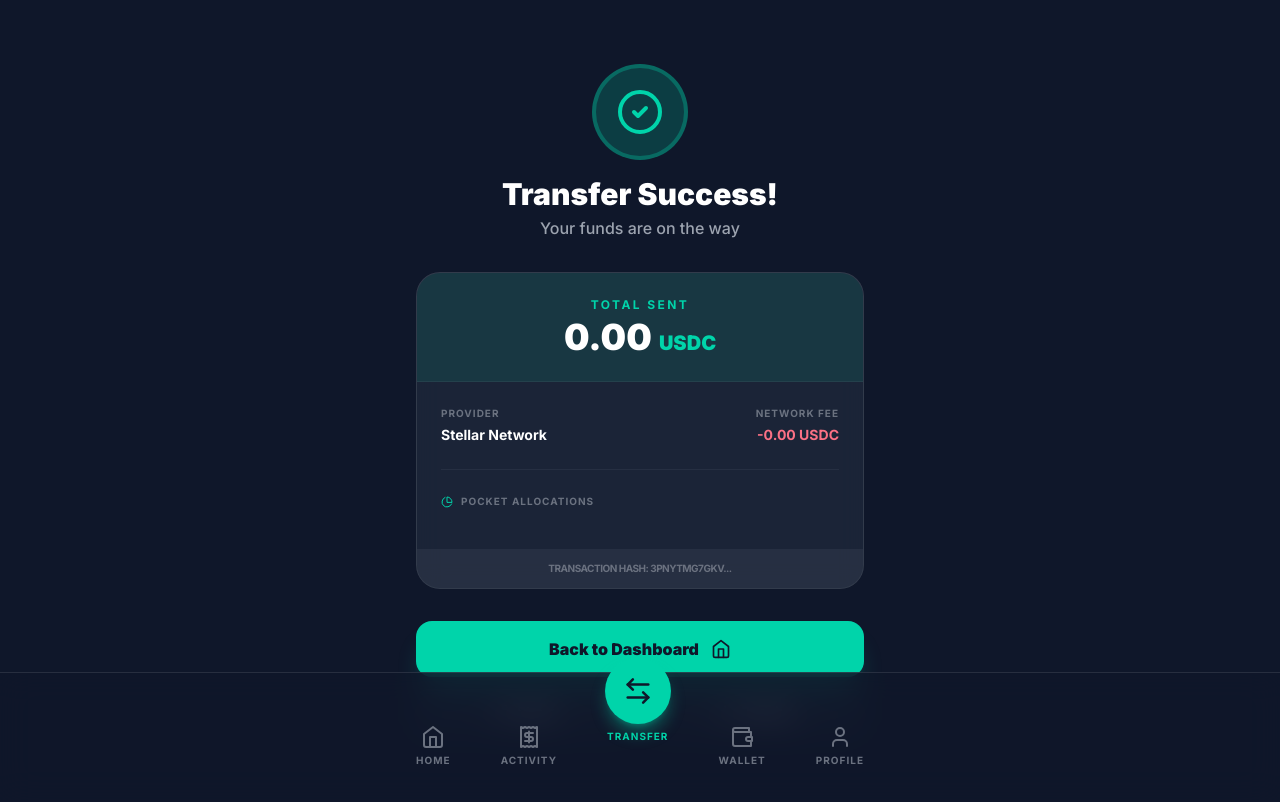
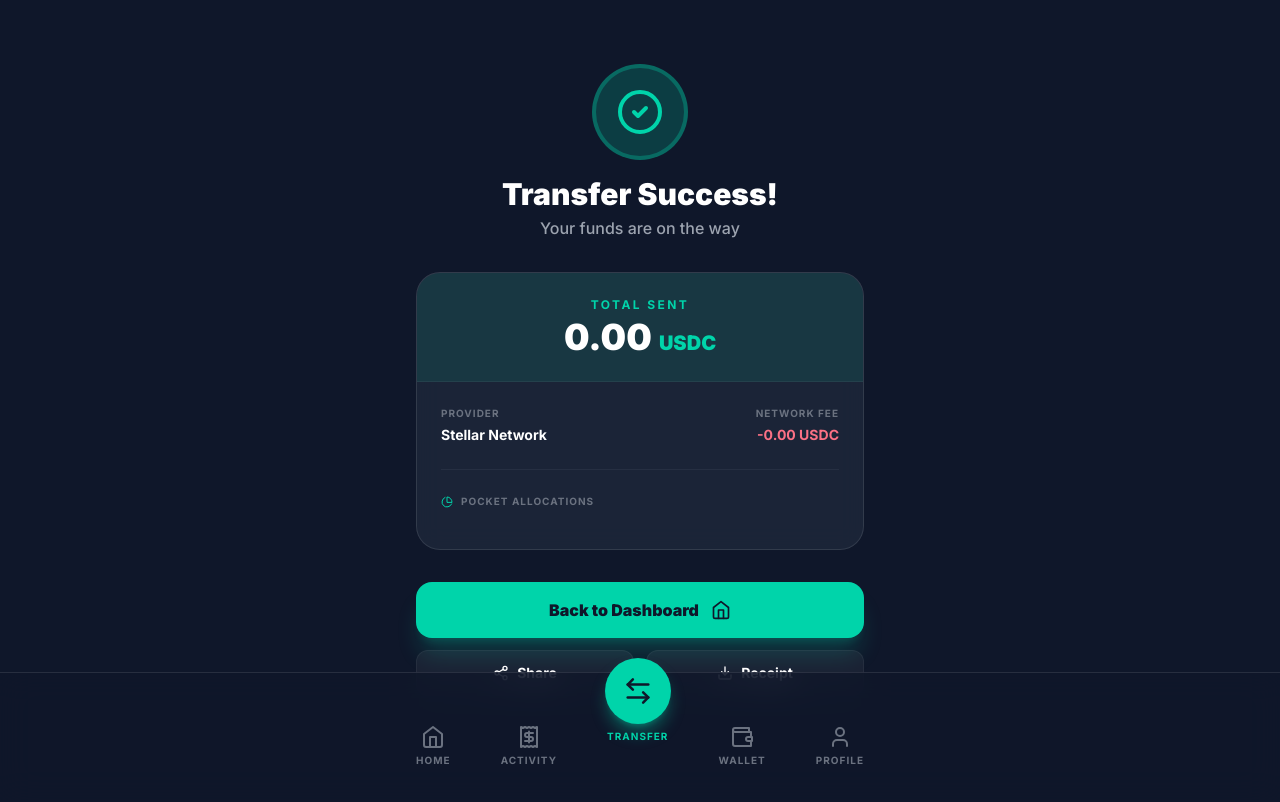
Before and after one commit to Jaey2003/KaChing, a Next.js app in the folder frontend/: page /success in a window 1280 px wide. Shown: the top 802 px of the page. Built offline with nearby package versions, Linux system fonts and the light colour scheme.

Commit message:
feat: add fee comparison component and successful transaction route for asset transfers

```diff
--- a/frontend/app/success/page.tsx
+++ b/frontend/app/success/page.tsx
@@ -35,6 +35,8 @@ export default function SuccessPage() {
       }
     }
   });
+
+  const hash = searchParams.get('hash') || '';
 
   return (
     <main className="min-h-screen bg-dark text-white p-6 pb-32">
@@ -121,10 +123,21 @@ export default function SuccessPage() {
             </div>
           </div>
 
-          {/* Bottom Badge */}
-          <div className="bg-white/5 p-3 text-center">
-            <p className="text-[10px] text-gray-500 font-bold uppercase tracking-tighter">Transaction Hash: {Math.random().toString(36).substring(2, 15).toUpperCase()}...</p>
-          </div>
+          {/* Bottom Badge - Explorer Link */}
+          {hash && (
+            <a
+              href={`https://stellar.expert/explorer/testnet/tx/${hash}`}
+              target="_blank"
+              rel="noopener noreferrer"
+              className="bg-white/5 p-4 text-center border-t border-white/5 hover:bg-white/10 transition-all flex items-center justify-center gap-2 group"
+            >
+              <div className="flex-1 overflow-hidden">
+                <p className="text-[10px] text-gray-500 font-bold uppercase tracking-widest group-hover:text-primary transition-colors">View on Explorer</p>
+                <p className="text-[10px] text-gray-400 font-mono truncate px-4">{hash}</p>
+              </div>
+              <ArrowRight size={14} className="text-gray-500 group-hover:text-primary -rotate-45" />
+            </a>
+          )}
         </motion.div>
 
         {/* Action Buttons */}
--- a/frontend/components/FeeComparison.tsx
+++ b/frontend/components/FeeComparison.tsx
@@ -77,7 +77,7 @@ export default function FeeComparison() {
         recipient: mode === 'direct' ? recipient : userAddress
       }));
 
-      await processSplit(
+      const result = await processSplit(
         amount,
         formattedPockets,
         asset,
@@ -103,6 +103,9 @@ export default function FeeComparison() {
       const params = new URLSearchParams(searchParams.toString());
       params.set('fee', bestQuote.feePct.toString());
       params.set('selectedAnchor', bestQuote.name);
+      if ((result as any).hash) {
+        params.set('hash', (result as any).hash);
+      }
       router.push(`/success?${params.toString()}`);
     } catch (err: any) {
       console.error(err);
```
